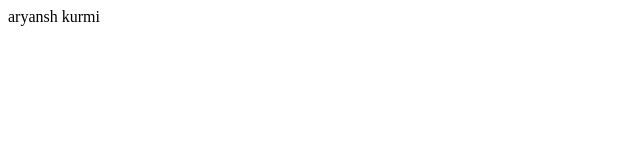
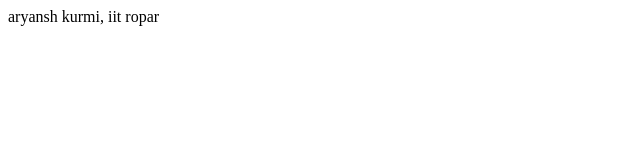
Before and after one commit to arukurmi/first, a plain HTML site: page index.html in a window 1280 px wide. Shown: the full height of the page, 0-640 px from the left. Drawn offline with Linux system fonts and the light colour scheme.

Commit message:
index.html mei kuch add kiya

```diff
--- a/index.html
+++ b/index.html
@@ -7,6 +7,6 @@
     <title>Document</title>
 </head>
 <body>
-    aryansh kurmi
+    aryansh kurmi, iit ropar
 </body>
 </html>
```
